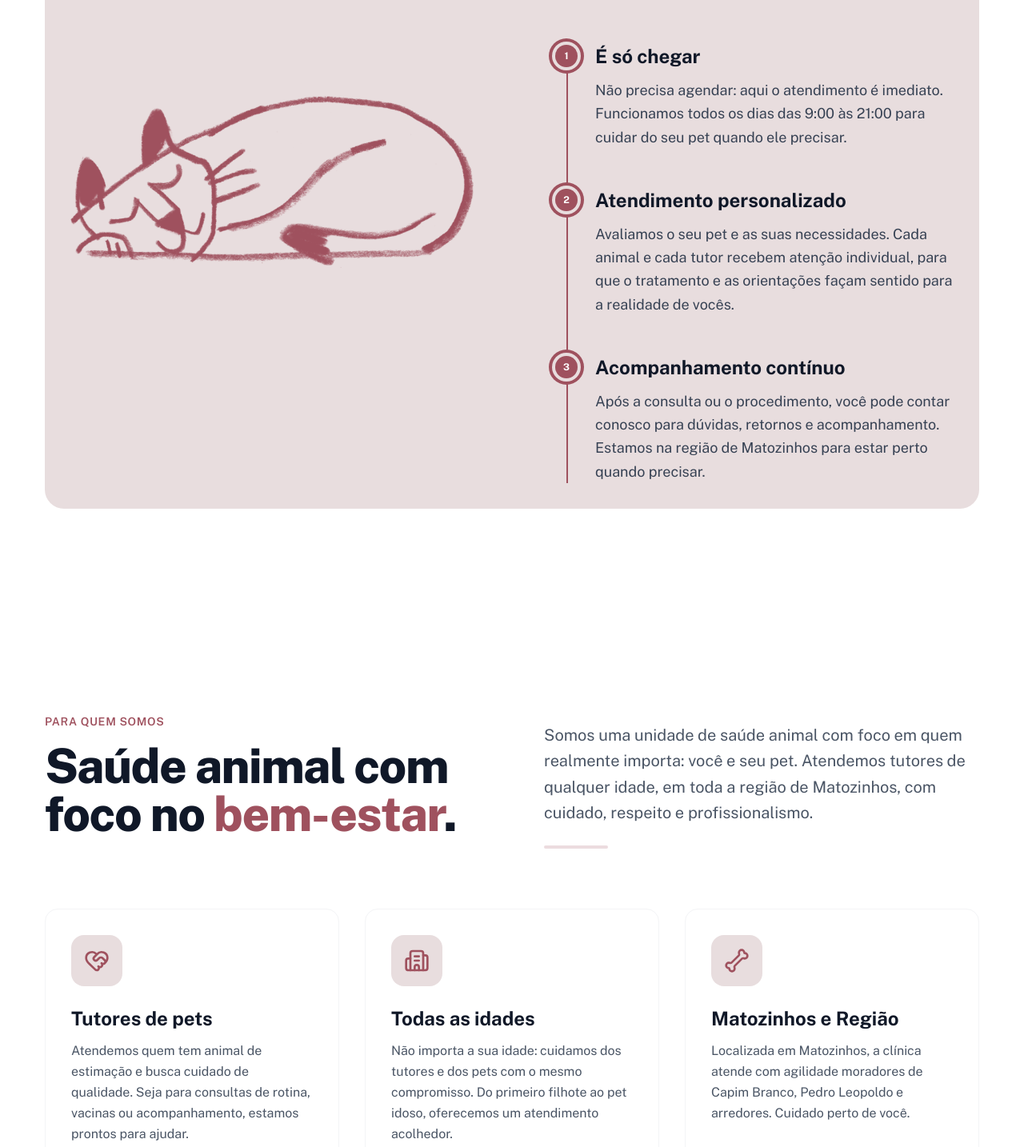
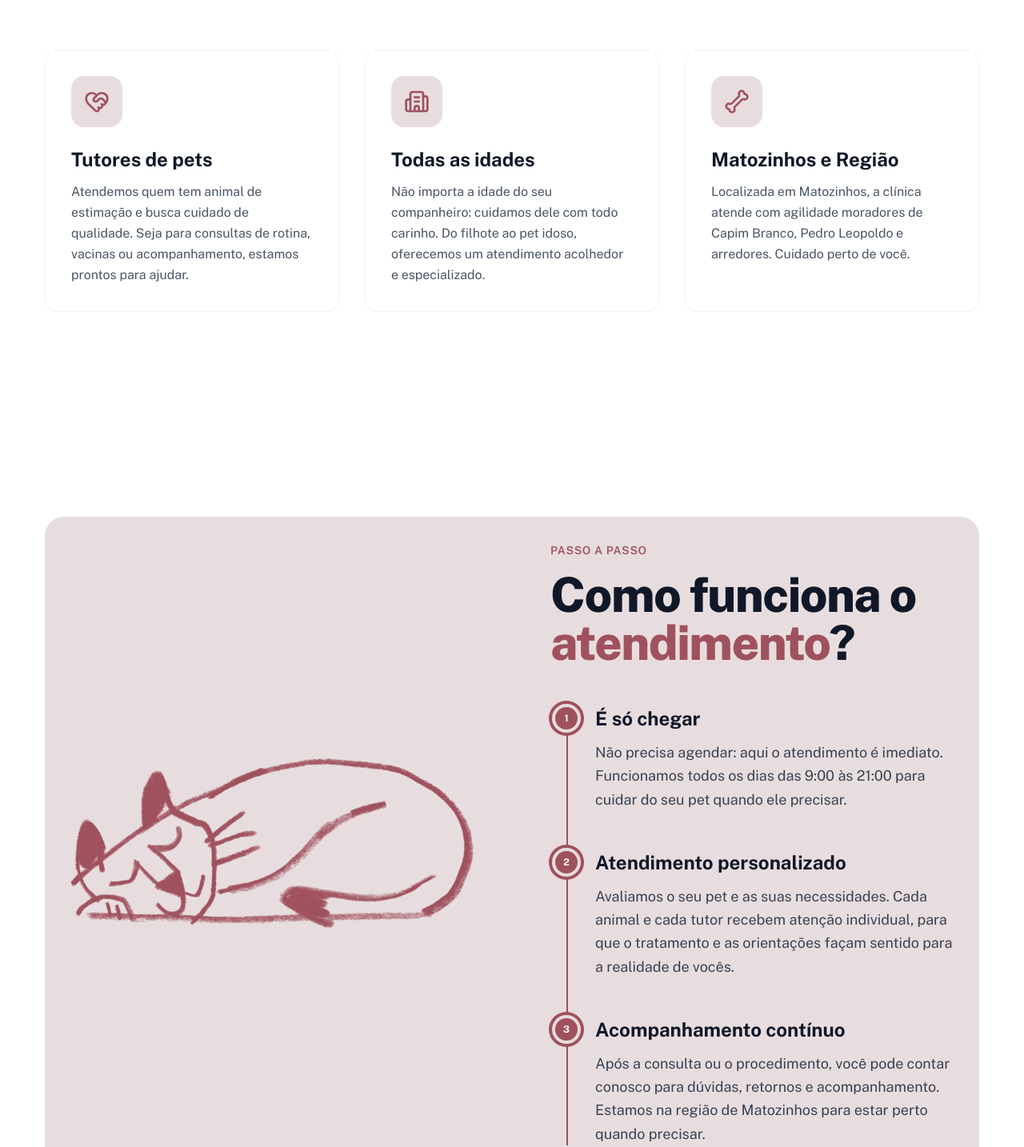
Before and after one commit to marcosdelfrari/usa, a Next.js app: page / in a window 1280 px wide. Shown: the part 1716-3150 px from the top of the page at 80% size. Built offline with nearby package versions, Linux system fonts and the light colour scheme.

Commit message:
fix orde

```diff
--- a/app/components/WhoIsUsaFor.tsx
+++ b/app/components/WhoIsUsaFor.tsx
@@ -14,7 +14,7 @@ const cards = [
   {
     title: "Todas as idades",
     description:
-      "Não importa a sua idade: cuidamos dos tutores e dos pets com o mesmo compromisso. Do primeiro filhote ao pet idoso, oferecemos um atendimento acolhedor.",
+      "Não importa a idade do seu companheiro: cuidamos dele com todo carinho. Do filhote ao pet idoso, oferecemos um atendimento acolhedor e especializado.",
     icon: Building2,
   },
   {
--- a/app/page.tsx
+++ b/app/page.tsx
@@ -16,9 +16,9 @@ export default function Home() {
         <Hero />
       </div>
       <UsaHelpSection />
+
+      <WhoIsUsaFor />
       <HowWeWorkSection />
-      <WhoIsUsaFor />
-
       <BenefitsSection />
       <FamilySection />
       <Footer />
```
